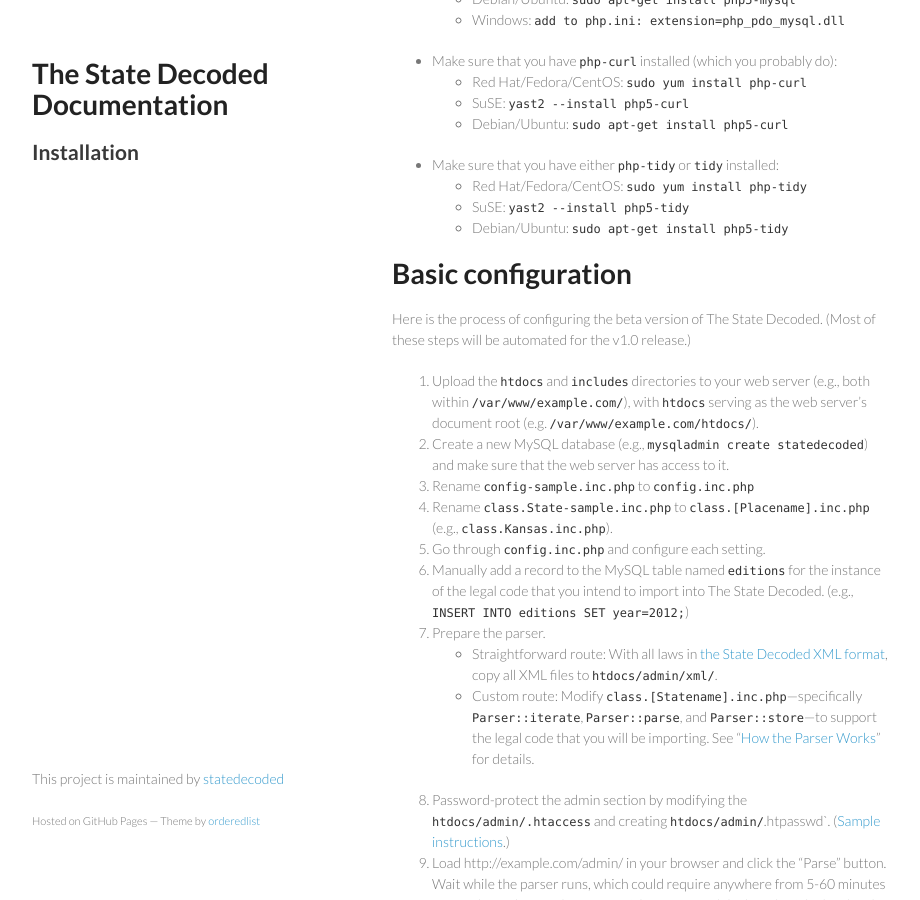
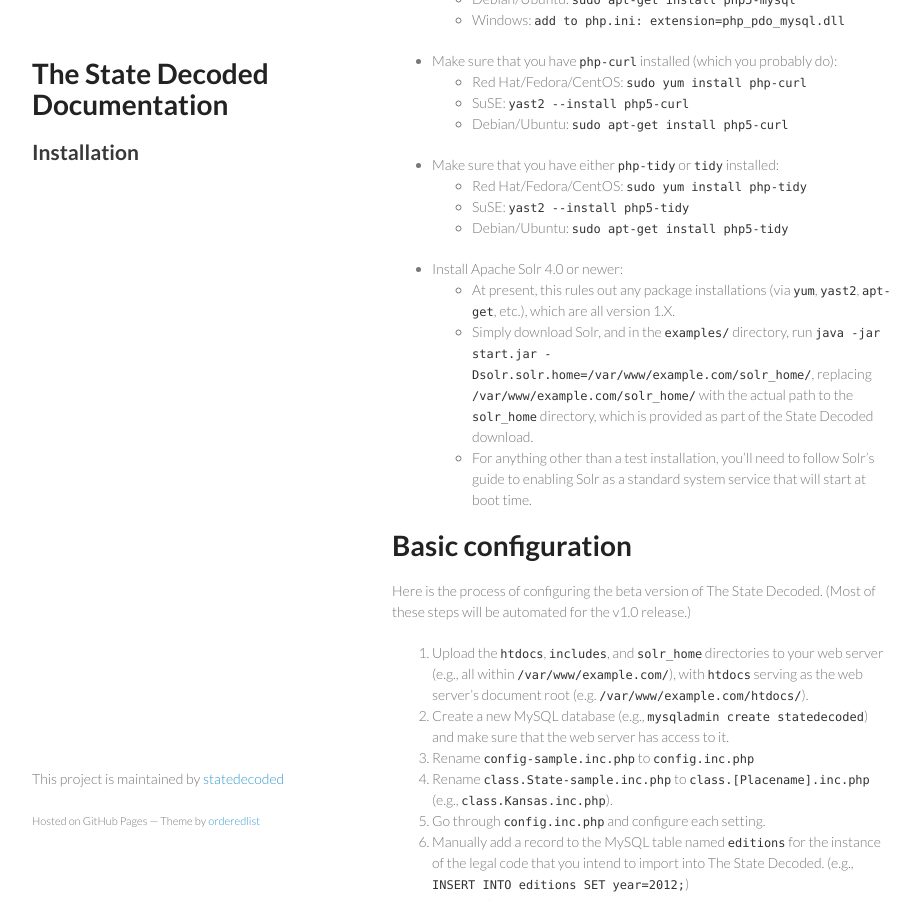
Before and after one commit to statedecoded/documentation, a Jekyll site: the page built from installation.md, in a window 1280 px wide and 900 px high, scrolled down 673 px. Shown: the whole window, without its empty margins (178-1098 px from the left). Built offline with Jekyll 4.4.1, drawn with Linux system fonts in a browser that asks for light colours.

Commit message:
Add Solr to installation instructions
Per statedecoded/statedecoded/415.

```diff
--- a/installation.md
+++ b/installation.md
@@ -27,12 +27,16 @@
 	* Red Hat/Fedora/CentOS: `sudo yum install php-tidy`
 	* SuSE: `yast2 --install php5-tidy`
 	* Debian/Ubuntu: `sudo apt-get install php5-tidy`
+* Install Apache Solr 4.0 or newer:
+	* At present, this rules out any package installations (via `yum`, `yast2`, `apt-get`, etc.), which are all version 1.X.
+	* Simply download Solr, and in the `examples/` directory, run `java -jar start.jar -Dsolr.solr.home=/var/www/example.com/solr_home/`, replacing `/var/www/example.com/solr_home/` with the actual path to the `solr_home` directory, which is provided as part of the State Decoded download.
+	* For anything other than a test installation, you'll need to follow Solr's guide to enabling Solr as a standard system service that will start at boot time.
 
 # Basic configuration
 
 Here is the process of configuring the beta version of The State Decoded. (Most of these steps will be automated for the v1.0 release.)
 
-1. Upload the `htdocs` and `includes` directories to your web server (e.g., both within `/var/www/example.com/`), with `htdocs` serving as the web server's document root (e.g. `/var/www/example.com/htdocs/`).
+1. Upload the `htdocs`, `includes`, and `solr_home` directories to your web server (e.g., all within `/var/www/example.com/`), with `htdocs` serving as the web server's document root (e.g. `/var/www/example.com/htdocs/`).
 1. Create a new MySQL database (e.g., `mysqladmin create statedecoded`) and make sure that the web server has access to it.
 1. Rename `config-sample.inc.php` to `config.inc.php`
 1. Rename `class.State-sample.inc.php` to `class.[Placename].inc.php` (e.g., `class.Kansas.inc.php`).
```
